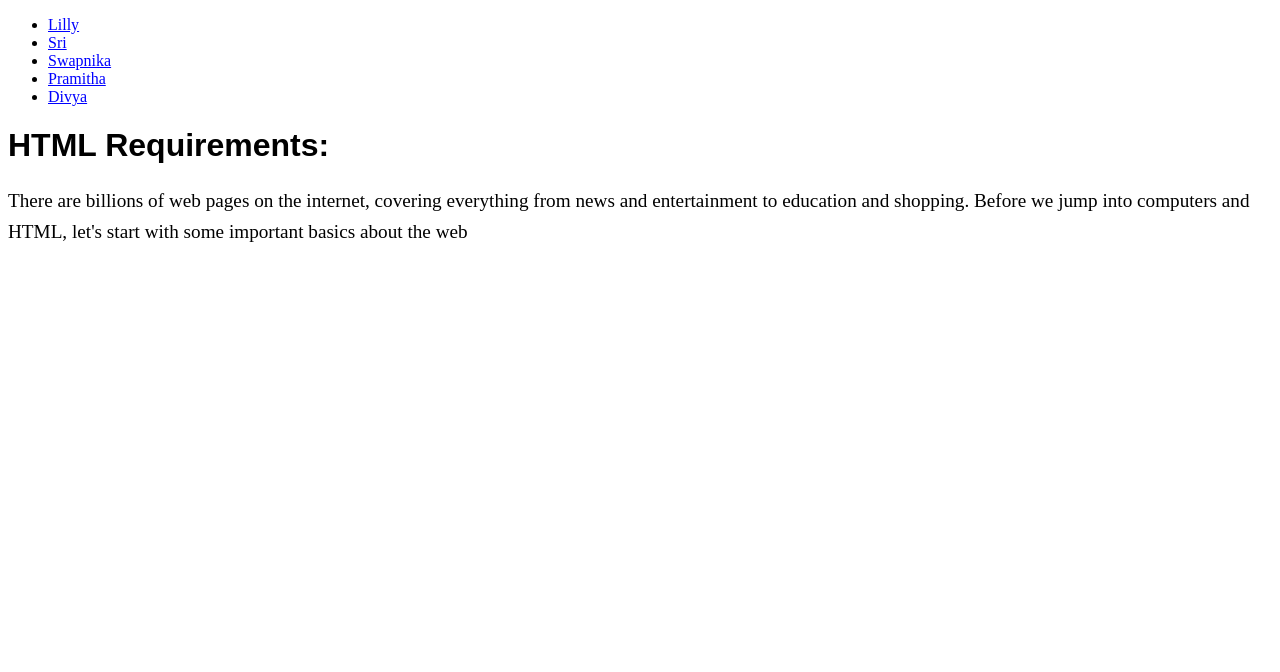
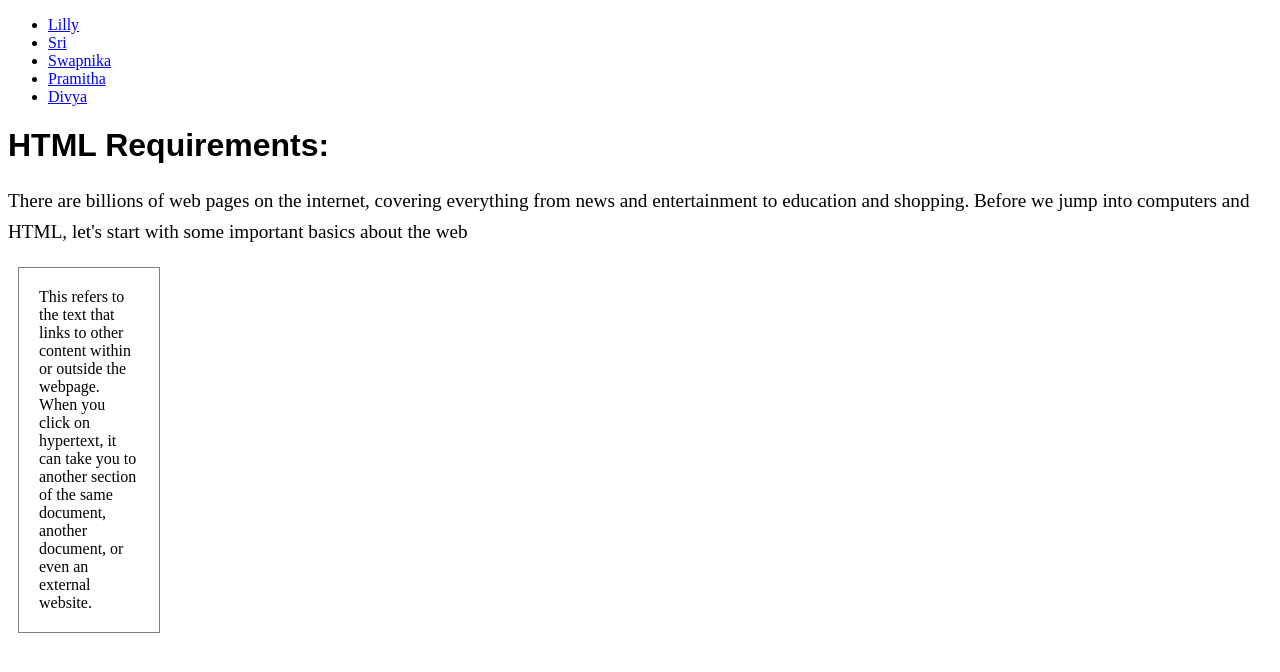
Before and after one commit to SEELABOINALILLY/Test3Frontend, a plain HTML site: page index.html in a window 1280 px wide. Drawn offline with Linux system fonts and the light colour scheme.

Commit message:
Question3

```diff
--- a/index.html
+++ b/index.html
@@ -21,6 +21,12 @@
             font-size: 1.2rem;
             line-height: 1.6;
         }
+        .card{
+            border: 1px solid gray;
+            padding: 20px;
+            margin: 10px;
+            width: 100px;
+        }
     </style>
 </head>
 <body>
@@ -35,5 +41,11 @@
     <!-- Question 2 -->
      <h1 class="lilly">HTML Requirements:</h1>
      <p class="abc">There are billions of web pages on the internet, covering everything from news and entertainment to education and shopping. Before we jump into computers and HTML, let's start with some important basics about the web </p>
+
+     <!-- Question 3 -->
+      <div class="card">
+        This refers to the text that links to other content within or outside the webpage. When you click on hypertext, it can take you to another section of the same document, another document, or even an external website.
+      </div>
+
 </body>
 </html>
```
